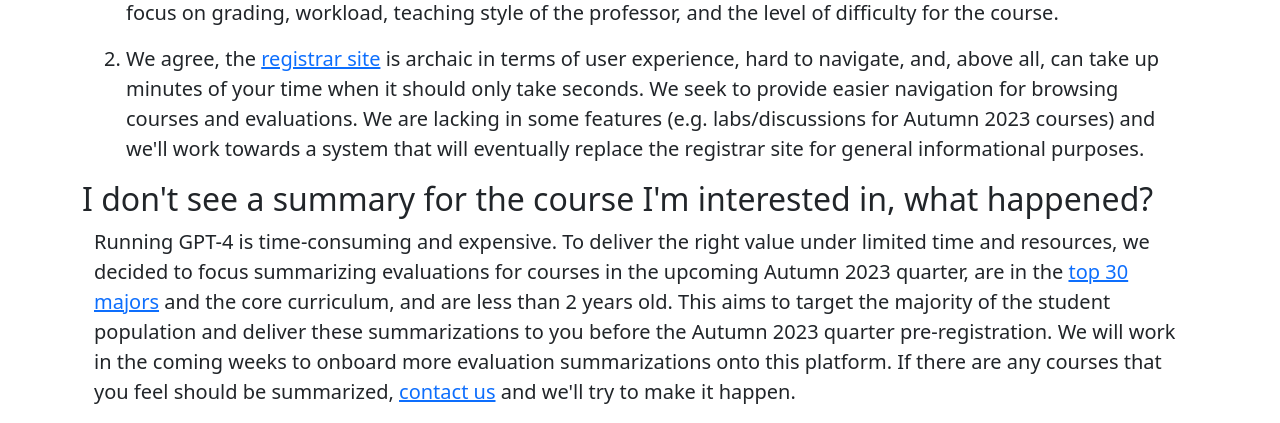
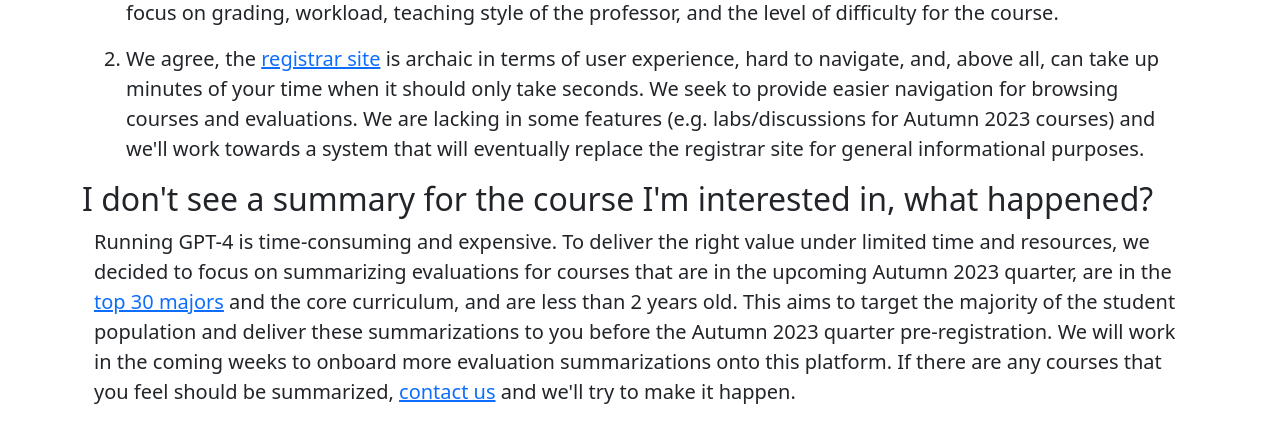
Before and after one commit to RAY2L/coursechat, a Node project: template views/pages/info.ejs in a window 1280 px wide. Shown: the part 593-1016 px from the top of the page. Run offline with Node 20 templates, Linux system fonts and the light colour scheme; the template is opened without the code that fills it, so the values that code supplies are empty; some libraries are stand-ins or nearby versions.

Commit message:
Fix grammar

```diff
--- a/views/pages/info.ejs
+++ b/views/pages/info.ejs
@@ -68,8 +68,9 @@
       </h1>
       <p class="lead">
         Running GPT-4 is time-consuming and expensive. To deliver the right
-        value under limited time and resources, we decided to focus summarizing
-        evaluations for courses in the upcoming Autumn 2023 quarter, are in the
+        value under limited time and resources, we decided to focus on
+        summarizing evaluations for courses that are in the upcoming Autumn 2023
+        quarter, are in the
         <a
           href="https://chicagomaroon.com/22284/news/breakdown-of-undergraduates-by-major/"
           target="_blank"
```
